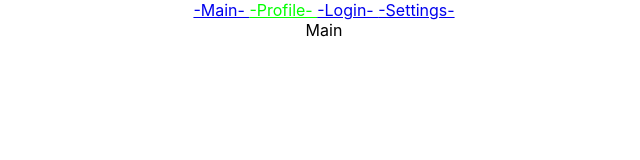
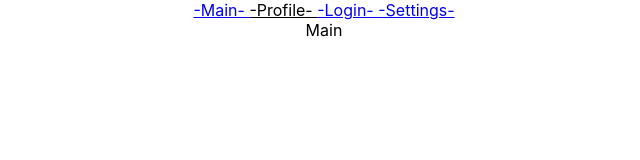
Before and after one commit to igor-minaev/router-dom, a React (Create React App) app: page / in a window 1280 px wide. Shown: the top 160 px of the page, without its empty margins (316-956 px from the left). Built offline with nearby package versions, Linux system fonts and the light colour scheme.

Commit message:
03 - Links active link style

```diff
--- a/src/App.tsx
+++ b/src/App.tsx
@@ -1,7 +1,6 @@
 import React from 'react';
 import './App.css';
 import {NavLink, Outlet, Route, Routes, useParams} from "react-router-dom";
-
 
 
 function App() {
@@ -9,7 +8,8 @@ function App() {
         <div className="App">
             <div>
                 <NavLink to='/'>-Main- </NavLink>
-                <NavLink style={{color:'lime'}} to='/profile'>-Profile- </NavLink>
+                <NavLink style={({isActive}) => ({color: isActive ? 'lime' : 'black'})}
+                         to='/profile'>-Profile- </NavLink>
                 <NavLink to='/login'>-Login- </NavLink>
                 <NavLink to='/profile/settings'>-Settings- </NavLink>
             </div>
```
